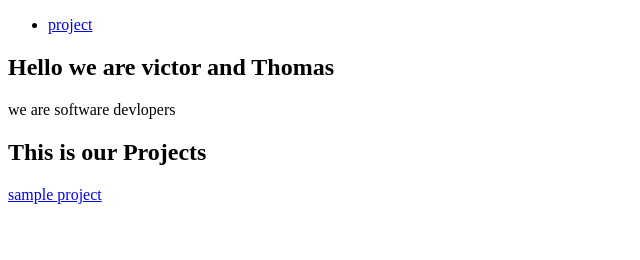
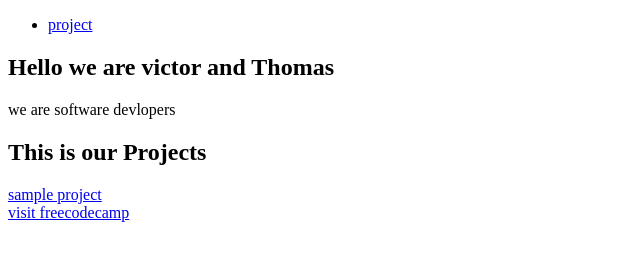
Before and after one commit to Tommy007U/Persolnal_portofolio, a plain HTML site: page index.html in a window 1280 px wide. Shown: the whole page, without its empty margins (0-640 px from the left). Drawn offline with Linux system fonts and the light colour scheme.

Commit message:
adding profile link

```diff
--- a/index.html
+++ b/index.html
@@ -21,5 +21,8 @@
          <a href="https://personal-portfolio.freecodecamp.rocks">sample project</a>
 
     </section>
+    <section id=""profile-link>
+        <a href="https://www.freecodecamp.org" target="_blank">visit freecodecamp</a>
+    </section>
 </body>
 </html>
```
